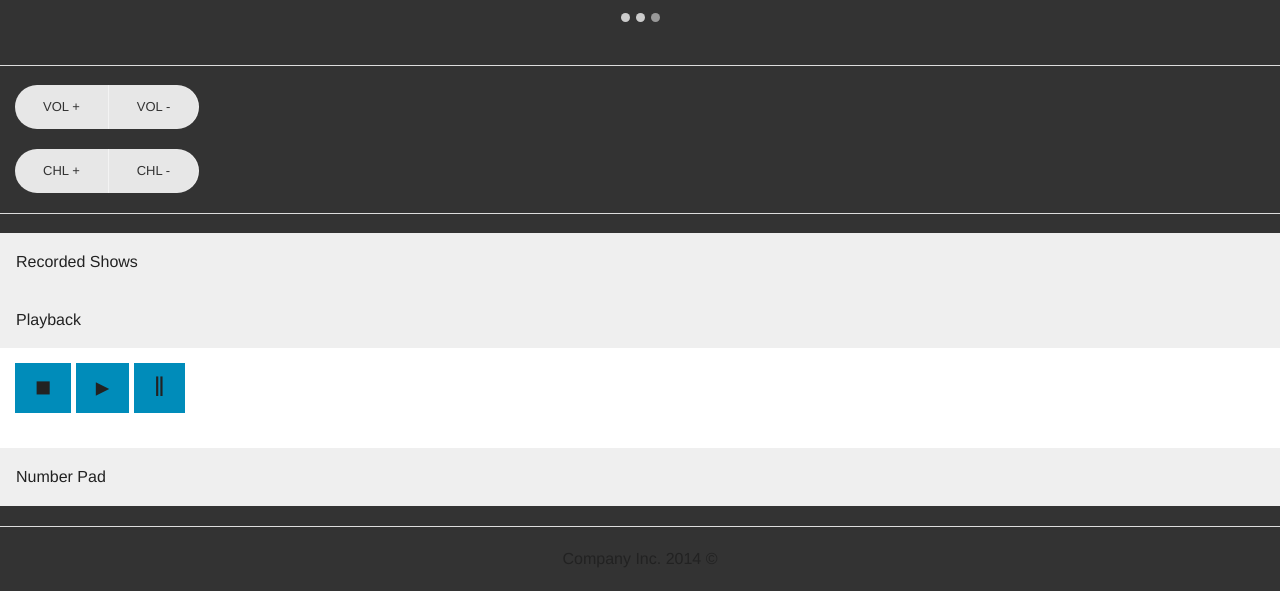
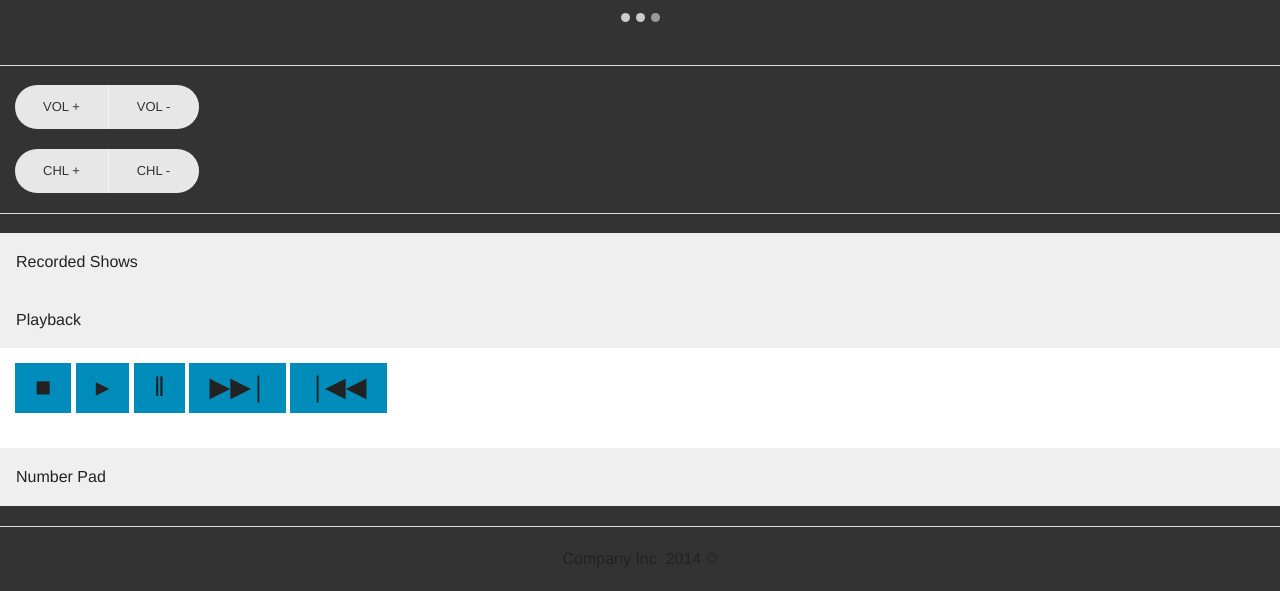
Before and after one commit to lindseywells/P2_remote, a plain HTML site: page index.html in a window 1280 px wide. Both pictures are taken after a click on the link "Playback". Shown: the part 217-808 px from the top of the page. Drawn offline with nearby package versions, Linux system fonts and the light colour scheme; files whose address does not match are found by name.

Commit message:
Added Fast Forward and Rewind

```diff
--- a/index.html
+++ b/index.html
@@ -93,6 +93,8 @@
             <button class="playback"><h3>&#9632;</h3></button>
             <button class="playback"><h3>&#9656;</h3></button>
             <button class="playback"><h3>&#8214;</h3></button>
+            <button class="playback"><h3>&#9654;&#9654;&#124;</h3></button>
+            <button class="playback"><h3>&#124;&#9664;&#9664;</h3></button>
           </div>
         </dd>
         <dd>
```
